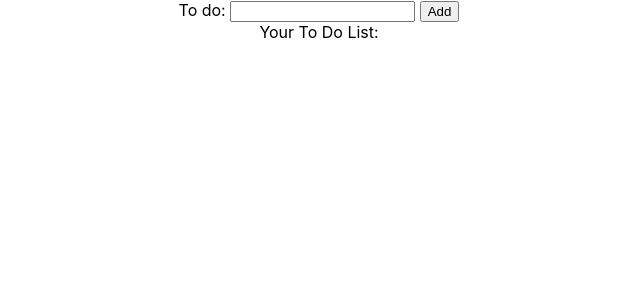
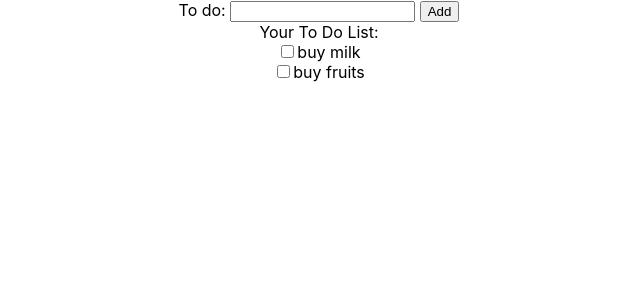
Before and after one commit to RadhikaRJ/your-to-do, a React (Create React App) app: page / in a window 1280 px wide. Shown: the top 300 px of the page, without its empty margins (321-961 px from the left). Built offline with nearby package versions, Linux system fonts and the light colour scheme.

Commit message:
display existing todoItems in array

```diff
--- a/src/App.js
+++ b/src/App.js
@@ -12,7 +12,13 @@ function App() {
       <input  id="todoInput" type="text"></input><span> </span>
       <button >Add</button>
       <div>Your To Do List: </div>
+     {
+       todoList.map((item)=>(
+         <div><input type="checkbox"></input>{item}
+         </div>
 
+       ))
+     }
 
     </div>
   );
```
